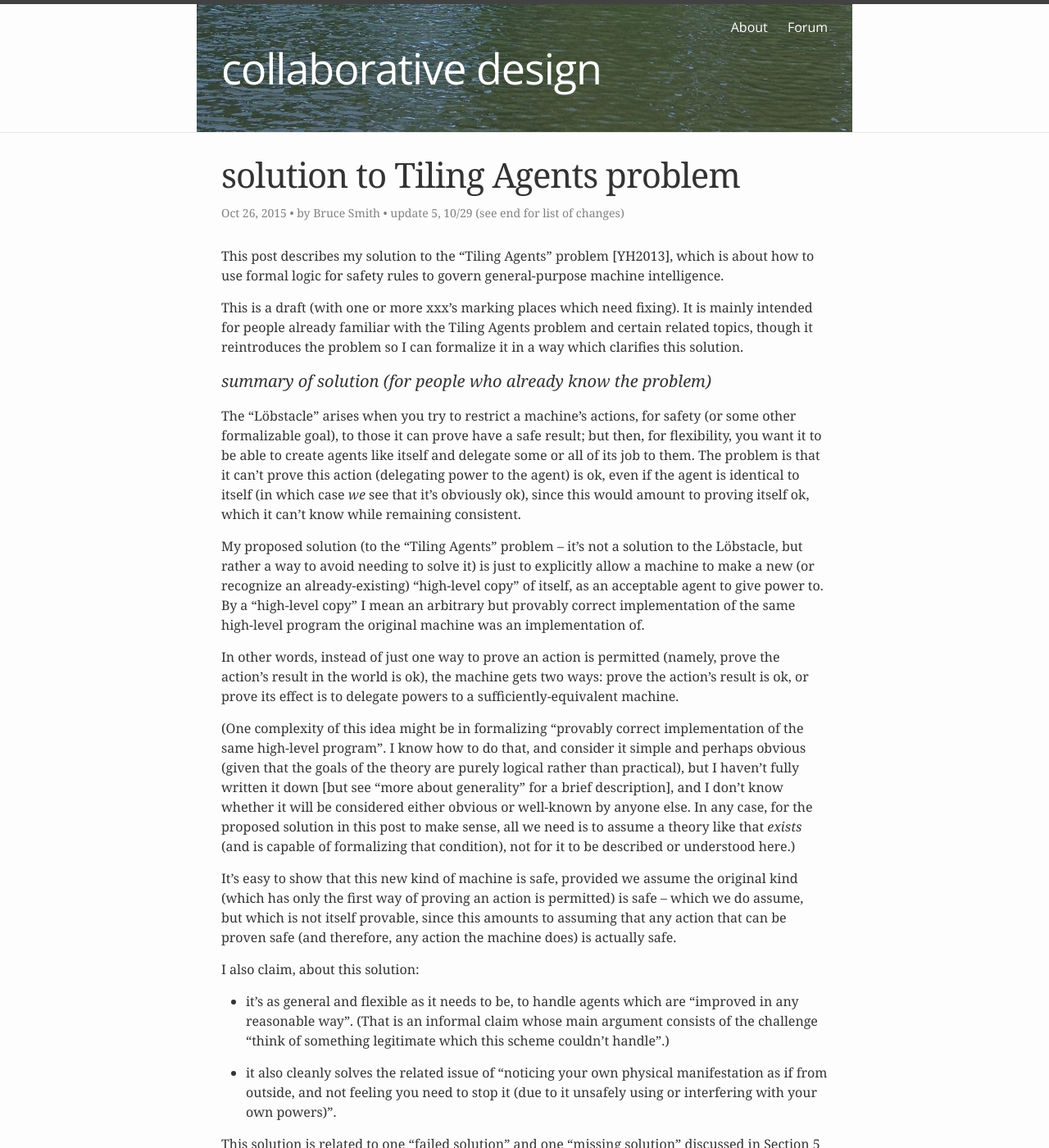
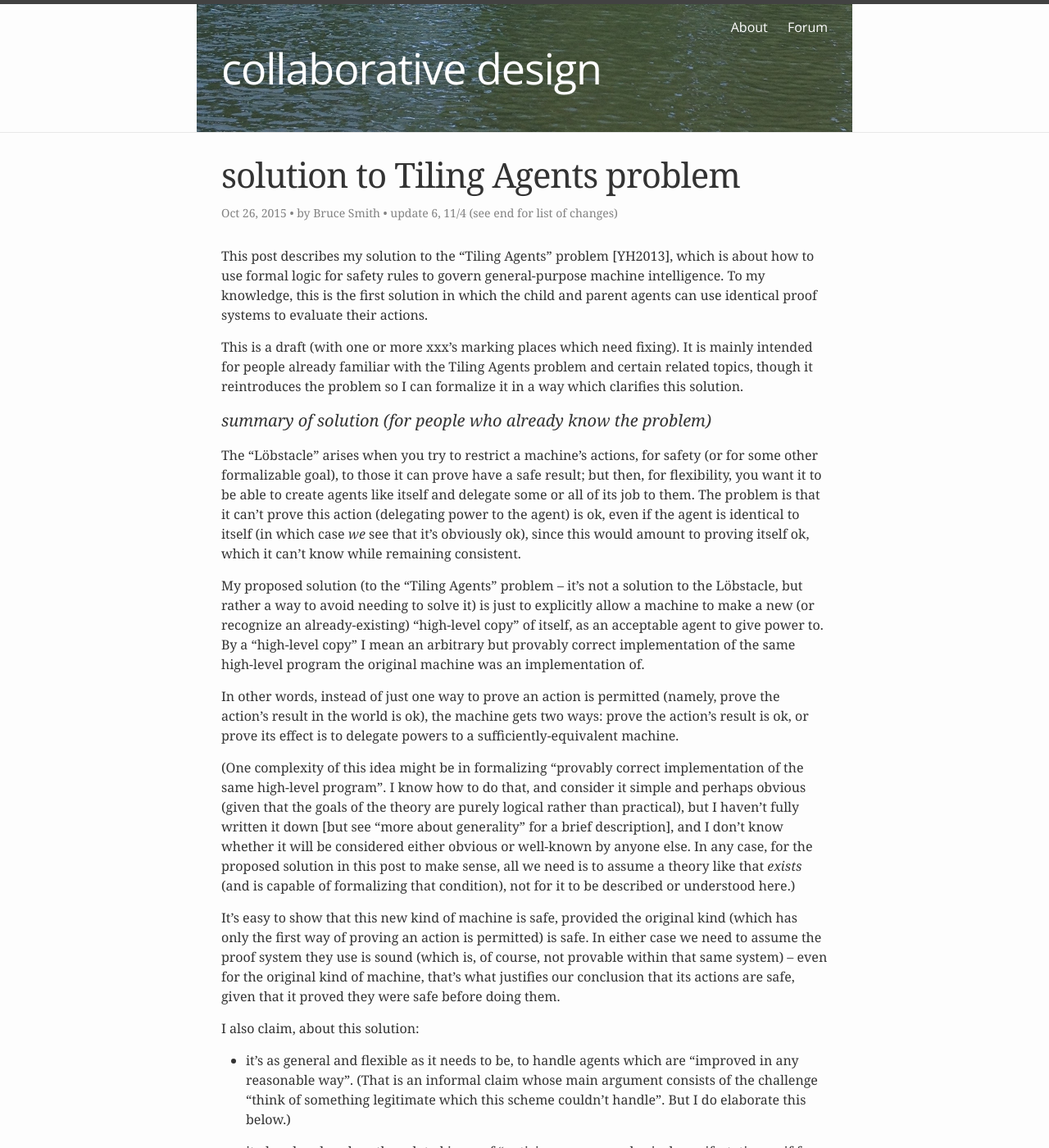
Before and after one commit to oresmus/oresmus.github.io, a Jekyll site: the page built from _posts/2015-10-26-my-tiling-agents-solution.md, in a window 1280 px wide and 1400 px high. Shown: the whole window at 82% size. Built offline with Jekyll 4.4.1, drawn with Linux system fonts in a browser that asks for light colours; some of the changed text lies outside the part shown.

Commit message:
update 6: clarify same proof systems; other clarity

```diff
--- a/_posts/2015-10-26-my-tiling-agents-solution.md
+++ b/_posts/2015-10-26-my-tiling-agents-solution.md
@@ -5,13 +5,15 @@ title:  "solution to Tiling Agents problem"
 date:   2015-10-26 23:53:15
 listed: false
 author: "Bruce Smith"
-meta: update 5, 10/29 (see end for list of changes)
+meta: update 6, 11/4 (see end for list of changes)
 tags: AI logic
 ---
 
 This post describes my solution to the "Tiling Agents" problem [YH2013],
 which is about how to use
 formal logic for safety rules to govern general-purpose machine intelligence.
+To my knowledge, this is the first solution in which the child and parent agents
+can use identical proof systems to evaluate their actions.
 
 This is a draft (with one or more xxx's marking places which need fixing).
 It is mainly intended for people already familiar
@@ -21,7 +23,7 @@ though it reintroduces the problem so I can formalize it in a way which clarifie
 
 ### summary of solution (for people who already know the problem)
 
-The "Löbstacle" arises when you try to restrict a machine's actions, for safety (or some other formalizable goal),
+The "Löbstacle" arises when you try to restrict a machine's actions, for safety (or for some other formalizable goal),
 to those it can prove have a safe result;
 but then, for flexibility, you want it to be able to create agents like itself
 and delegate some or all of its job to them.
@@ -52,17 +54,19 @@ all we need is to assume a theory like that
 not for it to be described or understood here.)
 
 It's easy to show that this new kind of machine is safe,
-provided we assume the original kind (which has only the first way of proving an action is permitted)
-is safe -- which we do assume, but which is not itself provable,
-since this amounts to assuming
-that any action that can be proven safe (and therefore, any action the machine does) is actually safe.
+provided the original kind (which has only the first way of proving an action is permitted)
+is safe.
+In either case we need to assume the proof system they use is sound
+(which is, of course, not provable within that same system) --
+even for the original kind of machine, that's what justifies our conclusion that its actions are safe,
+given that it proved they were safe before doing them.
 
 I also claim, about this solution:
 
 * it's as general and flexible as it needs to be,
 to handle agents which are "improved in any reasonable way".
 (That is an informal claim whose main argument consists of the challenge
-"think of something legitimate which this scheme couldn't handle".)
+"think of something legitimate which this scheme couldn't handle". But I do elaborate this below.)
 
 * it also cleanly solves the related issue of
 "noticing your own physical manifestation as if from outside,
@@ -442,10 +446,11 @@ followed by a standard action, is ok. The proof is almost too trivial to write d
 since it's just a matter of terminology; whatever we're trying to say about the world-history is unaffected by whether
 we call some part of it a machine or not);
 
-* by induction, we prove that each machine in turn is a valid copy of the original,
-since the prior one was, and made it, and therefore proved making it was ok (by the rule above),
-i.e. that the just-made machine was indeed a valid copy,
-and that proof was sound so its conclusion was correct;
+* by induction, we prove that each machine M in turn is a valid copy of the original:
+since the prior machine was valid (by induction), and made M, the prior machine proved making M was ok
+(by the agent-making rule above) --
+in other words, it proved that M is indeed a valid copy of the original;
+since we're assuming the proof system being used is sound, we conclude that M *is* a valid copy;
 
 * the last machine in that series leaves the world in a safe state, by the same proof as before.
 
@@ -655,5 +660,6 @@ Update 2: added reference [YH2013],
 and discussion (at end) of how this solution differs from related "failed solutions" discussed there
 (also other minor changes).
 Updates 3 & 4, 10/28: extended generality discussion.
-Update 5, 10/29: general rewrites for clarity.]
+Update 5, 10/29: general rewrites for clarity.
+Update 6, 11/4: clarify that child proof system is same as parent; other minor rewrites for clarity.]
 </p>
```
